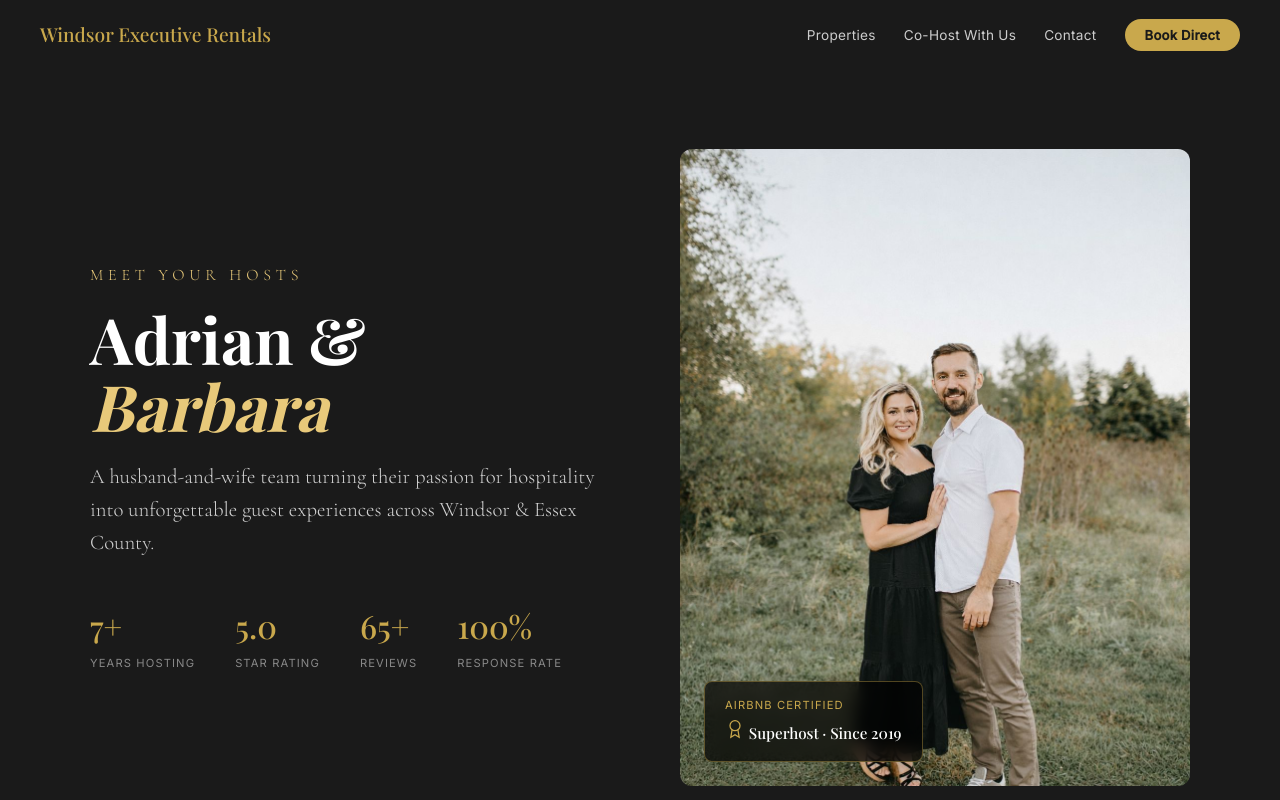
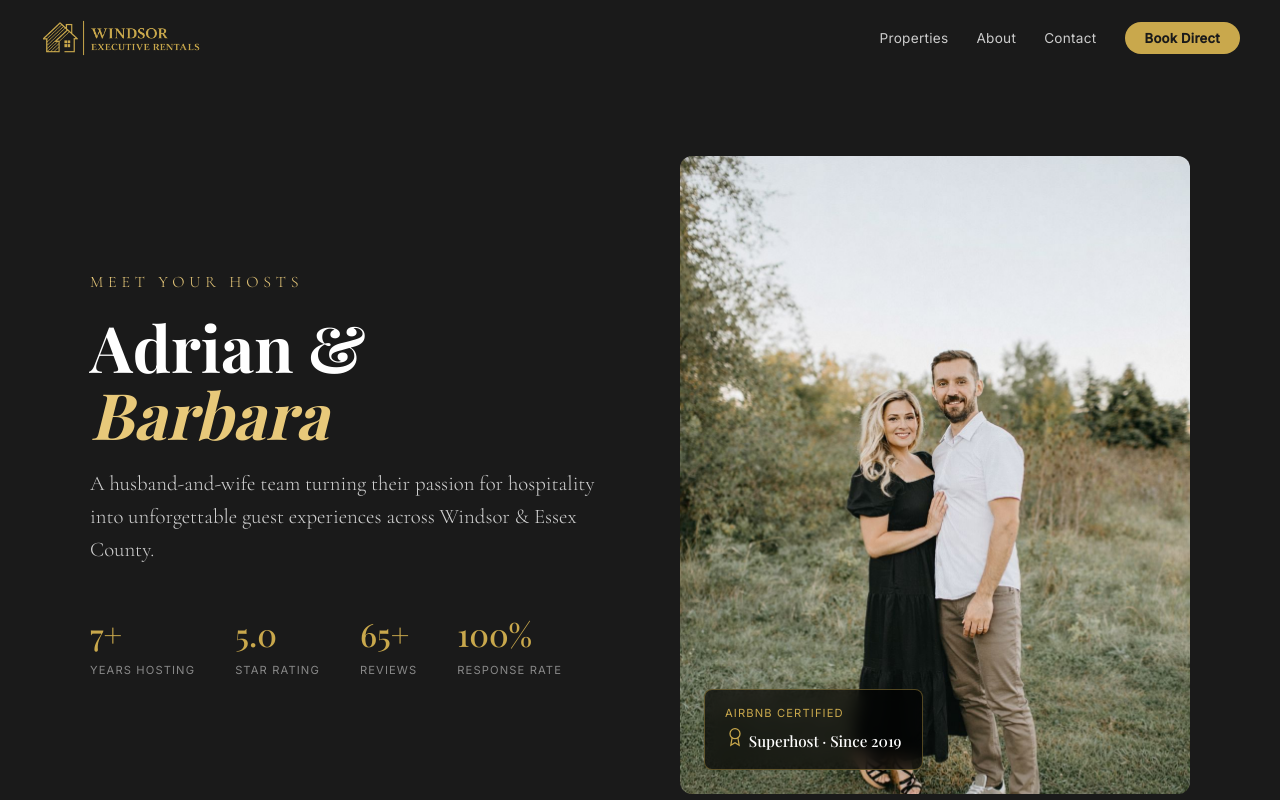
Before and after one commit to jaworskibnb/Jaworski-BNB, a website: page about.html in a window 1280 px wide. Shown: the top 800 px of the page. Drawn offline with nearby package versions, Linux system fonts and the light colour scheme; a web font is replaced by a local one.

Commit message:
Add files via upload

```diff
--- a/about.html
+++ b/about.html
@@ -22,7 +22,8 @@ body{font-family:'Inter',sans-serif;background:var(--cream);color:var(--text);li
 
 /* NAV */
 nav{background:var(--dark);padding:18px 40px;display:flex;justify-content:space-between;align-items:center;position:sticky;top:0;z-index:100;}
-.nav-logo{font-family:'Playfair Display',serif;color:var(--gold);font-size:1.2rem;text-decoration:none;}
+.nav-logo{display:flex;align-items:center;text-decoration:none;}
+.nav-logo img{height:40px;width:auto;display:block;}
 .nav-links{display:flex;gap:28px;list-style:none;align-items:center;}
 .nav-links a{color:#ccc;text-decoration:none;font-size:.85rem;letter-spacing:.02em;transition:color .2s;}
 .nav-links a:hover{color:var(--gold);}
@@ -123,6 +124,7 @@ footer a{color:#555;text-decoration:none;margin:0 10px;}
 }
 @media(max-width:768px){
   nav{padding:16px 20px;position:relative;}
+  .nav-logo img{height:34px;}
   .nav-links{display:none !important;}
   .nav-links.open{display:flex !important;flex-direction:column;position:absolute;top:100%;left:0;right:0;background:#1a1a1a;padding:20px;gap:16px;z-index:999;border-top:1px solid rgba(201,168,76,.2);}
   .nav-hamburger-about{display:flex !important;}
@@ -172,12 +174,12 @@ footer a{color:#555;text-decoration:none;margin:0 10px;}
 <body>
 
 <nav>
-  <a href="index.html" class="nav-logo">Windsor Executive Rentals</a>
+  <a href="index.html" class="nav-logo"><img src="images/Logo.png" alt="Windsor Executive Rentals"/></a>
   <ul class="nav-links">
-    <li><a href="index.html#properties">Properties</a></li>
-    <li><a href="cohost.html">Co-Host With Us</a></li>
+    <li><a href="index.html">Properties</a></li>
+    <li><a href="about.html">About</a></li>
     <li><a href="index.html#booking">Contact</a></li>
-    <li><a href="booking.html" class="btn-nav">Book Direct</a></li>
+    <li><a href="index.html" class="btn-nav">Book Direct</a></li>
   </ul>
   <button class="nav-hamburger-about" onclick="document.querySelector('.nav-links').classList.toggle('open')" style="display:none;background:none;border:none;cursor:pointer;padding:4px;flex-direction:column;gap:5px;align-items:center;justify-content:center;">
     <span style="display:block;width:22px;height:2px;background:#c9a84c;border-radius:2px;"></span>
@@ -300,7 +302,7 @@ footer a{color:#555;text-decoration:none;margin:0 10px;}
         </div>
         <div style="font-size:.65rem;letter-spacing:.18em;text-transform:uppercase;color:var(--gold);margin-bottom:12px;">Personal Service</div>
         <div style="font-family:'Playfair Display',serif;font-size:1.2rem;color:white;margin-bottom:12px;">Direct Access to Your Hosts</div>
-        <div style="font-size:.88rem;color:#999;line-height:1.7;">When you book direct you get Adrian &amp; Barbara — not a call centre. We respond in under 15 minutes and are with you every step of your stay.</div>
+        <div style="font-size:.88rem;color:#999;line-height:1.7;">When you book direct you get Adrian & Barbara — not a call centre. We respond in under 15 minutes and are with you every step of your stay.</div>
       </div>
       <div style="background:#1a1a1a;padding:40px 32px;">
         <div style="width:48px;height:48px;border:1px solid rgba(201,168,76,.3);border-radius:50%;display:flex;align-items:center;justify-content:center;margin-bottom:24px;">
@@ -318,12 +320,12 @@ footer a{color:#555;text-decoration:none;margin:0 10px;}
 <section class="cta">
   <h2 class="cta-title">Ready to experience the difference?</h2>
   <p class="cta-sub">Book direct and save ~10% vs Airbnb — no platform service fees.</p>
-  <a href="booking.html" class="cta-btn">Request a Booking</a>
+  <a href="index.html" class="cta-btn">View Our Properties</a>
 </section>
 
 <footer>
   <div>© 2026 Windsor Executive Rentals · Adrian &amp; Barbara Jaworski · jaworskibnb@gmail.com</div>
-  <div style="margin-top:8px"><a href="index.html">Home</a><a href="cohost.html">Co-Host With Us</a><a href="index.html#booking">Contact</a></div>
+  <div style="margin-top:8px"><a href="index.html">Home</a><a href="about.html">About</a><a href="index.html#booking">Contact</a></div>
 </footer>
 
 </body>
```
